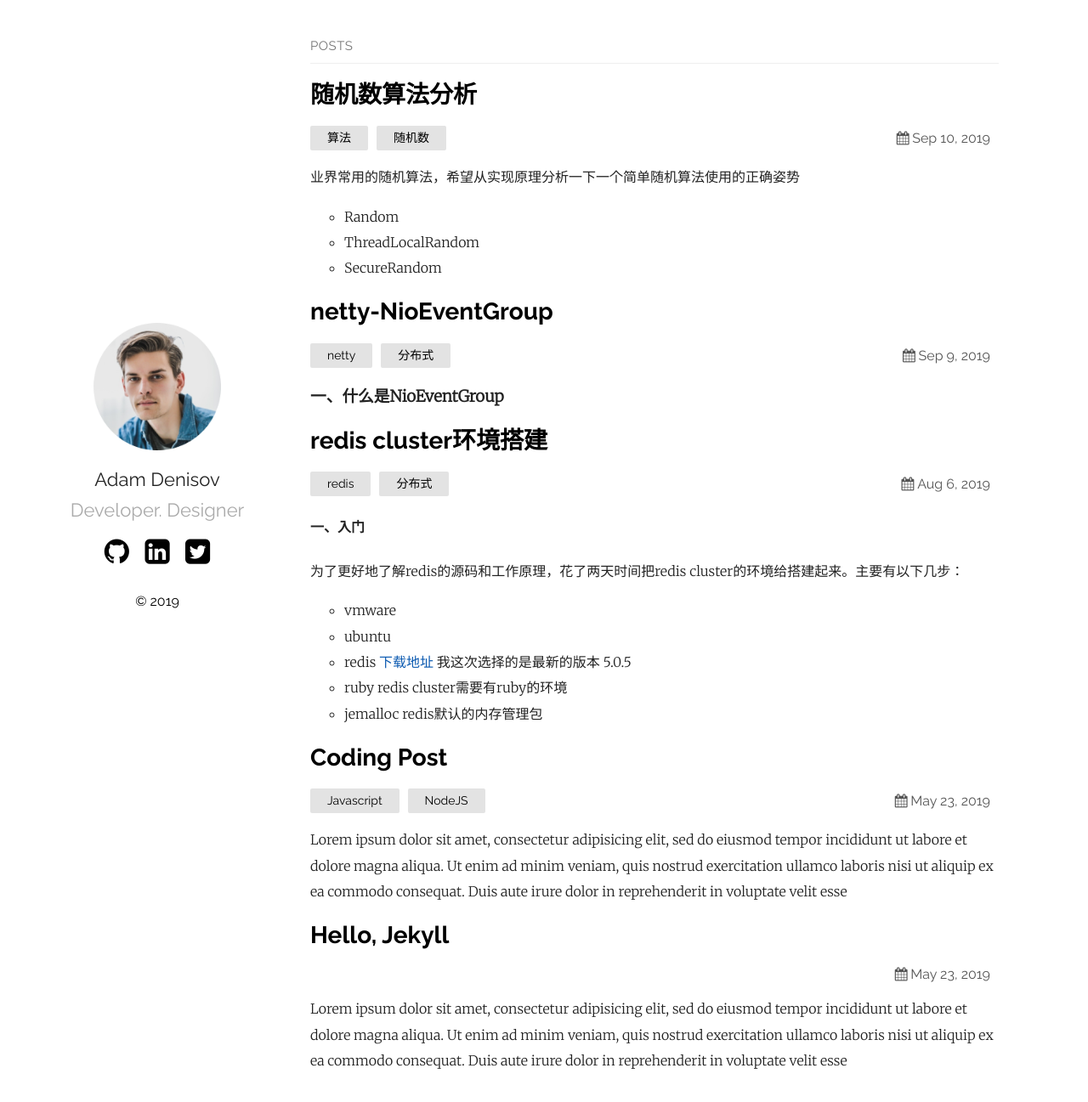
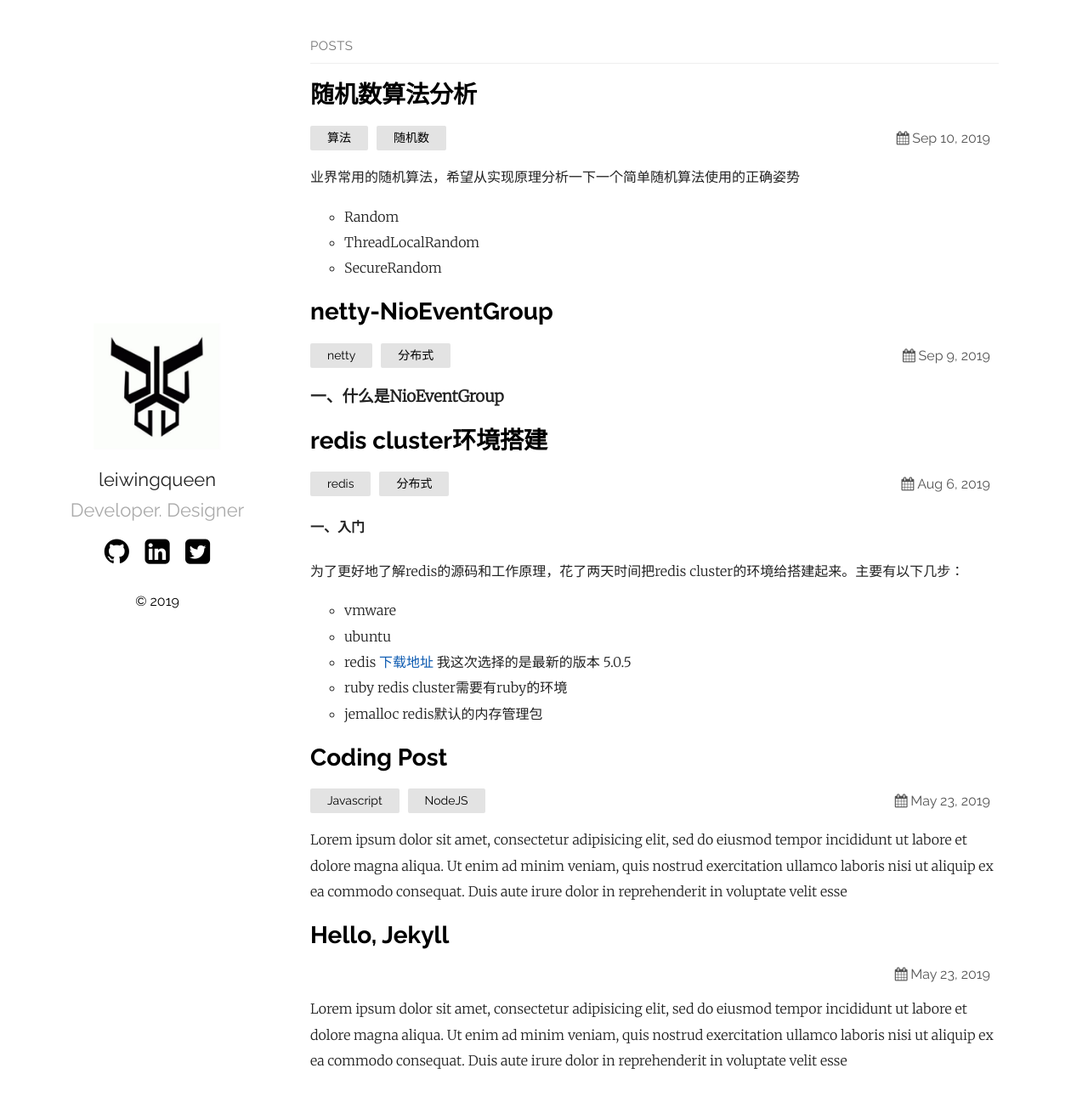
Before and after one commit to leiwingqueen/liyongquan.github.io, a Jekyll site: the page built from index.md, in a window 1280 px wide and 1309 px high. Shown: the top 1297 px of the window at 85% size. Built offline with Jekyll 4.4.1, drawn with Linux system fonts in a browser that asks for light colours.

Commit message:
样式修改

```diff
--- a/_config.yml
+++ b/_config.yml
@@ -1,6 +1,6 @@
-title: Your awesome title
-author: GitHub User
-email: your-email@domain.com
+title: 每天进步一点点
+author: leiwingqueen
+email: 496326100@qq.com
 description: > # this means to ignore newlines until "show_exerpts:"
   Write an awesome description for your new site here. You can edit this
   line in _config.yml. It will appear in your document head meta (for
@@ -12,16 +12,16 @@
 sass:
   sass_dir: _sass
 plainwhite:
-  name: Adam Denisov
+  name: leiwingqueen
   tagline: Developer. Designer
   date_format: "%b %-d, %Y"
   sitemap: true # set to true to generate sitemap.xml content
 
   # generate social links in footer
   social_links:
-    twitter: thelehhman
-    github:  thelehhman
-    linkedIn: in/thelehhman
+    #twitter: thelehhman
+    github:  liyongquan
+    #linkedIn: in/thelehhman
     rss: rss
     # dribbble: jekyll
     # facebook: jekyll
--- a/_layouts/default.html
+++ b/_layouts/default.html
@@ -6,7 +6,7 @@
 <body>
 	<main class="container">
 		<section class="about">
-			<img src="{{ "/assets/portfolio.png" | relative_url }}" alt="{{ site.plainwhite.name }}">
+			<img src="{{ "/assets/portfolio.jpg" | relative_url }}" alt="{{ site.plainwhite.name }}">
 			<h2>{{ site.plainwhite.name }}</h2>
 			<p class="tagline">{{ site.plainwhite.tagline }}</p>
 			<ul class="social">
```
Also changed, not shown: assets/portfolio.jpg (added), assets/portfolio_backup.png (renamed from assets/portfolio.png).
